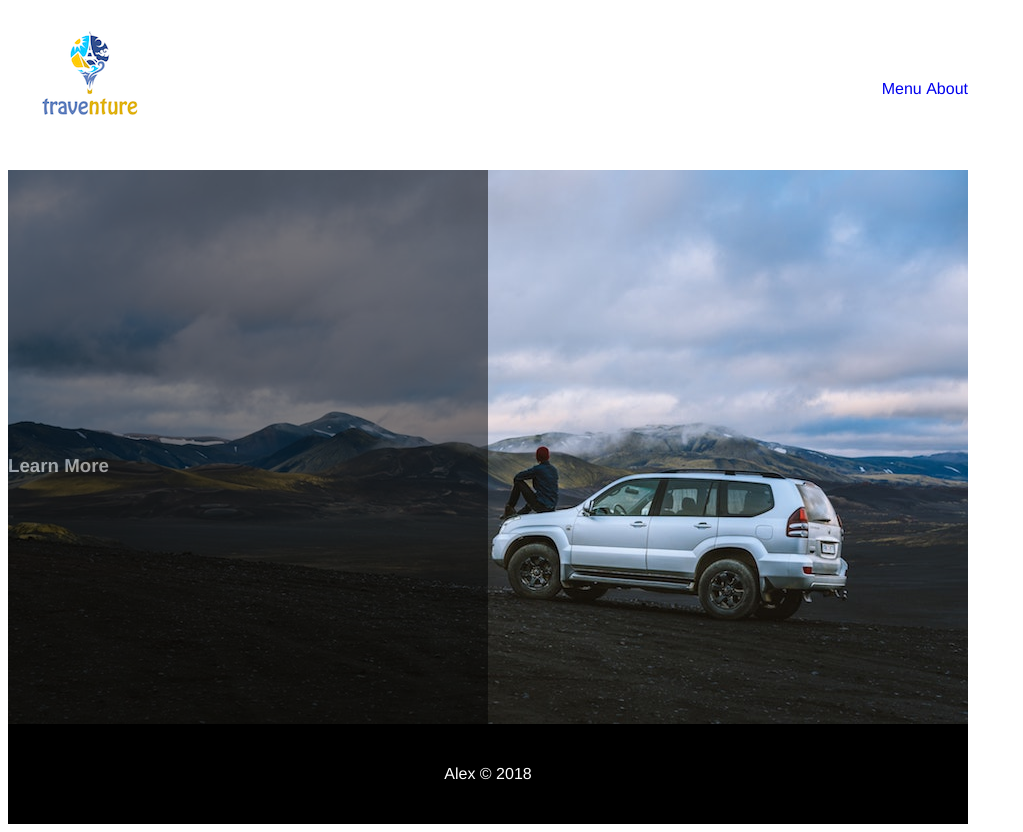
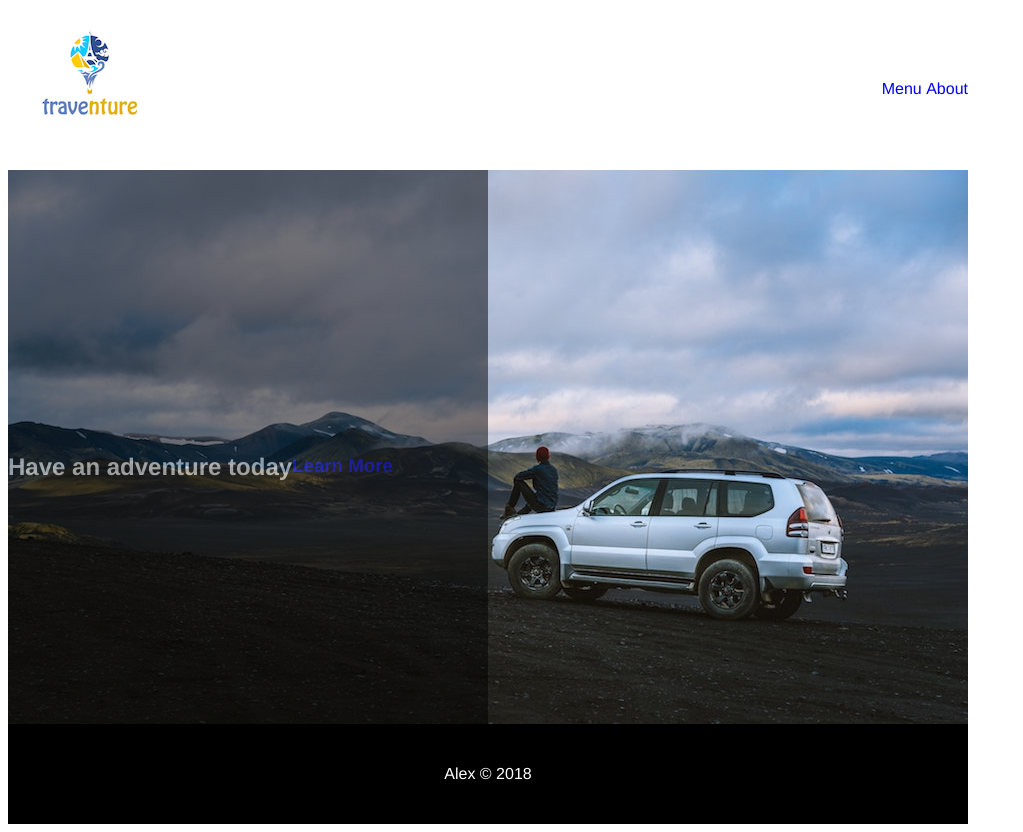
Before and after one commit to ThatOneHorse/MidtermWebsite, a plain HTML site: page docs/index.html in a window 1280 px wide. Shown: the whole page, without its empty margins (0-1023 px from the left). Drawn offline with Linux system fonts and the light colour scheme.

Commit message:
can't get text to stack

```diff
--- a/docs/css/styles.css
+++ b/docs/css/styles.css
@@ -56,3 +56,9 @@ a{
 .bgBlack{
     background-color: black;
 }
+.clearMargin{
+    margin: 0;
+}
+.clearPadding{
+    padding: 0;
+}
--- a/docs/index.html
+++ b/docs/index.html
@@ -24,10 +24,12 @@
         </div> <!--top-->
         <div id="banner" class="clearFix">
             <div id="content" class="textCenter clearFix floatLeft bgBlack">
-                <div id="learnMore" class="colorWhite floatLeft clearFix textRight">
-                    <h3> Learn More </h3>
-                </div> <!--learnMore-->
+                <div>
+                    <h2 class="colorWhite floatLeft clearFix">Have an adventure today</h2>
+                    <a href="about.html" class="floatLeft clearPadding clearMargin"><h3> Learn More </h3></a>
+                </div>
             </div> <!--content-->
+
         </div> <!--banner-->
         <div id="footer" class="textCenter clearFix bgBlack colorWhite">
             <span>Alex &copy; 2018</span>
```
